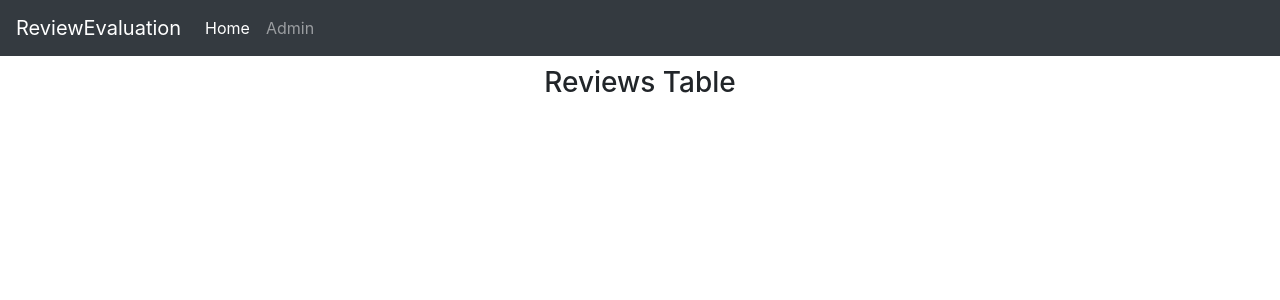
After one commit to CTA404NotFound/QN_AI_Hackathon_2022, a Flask app: page /admin in a window 1280 px wide. The commit adds this page. Shown: the top 300 px of the page. Run offline with Flask 2, Linux system fonts and the light colour scheme; data that the repository does not hold is empty.

Commit message:
Create the admin page and save the data to mongodb

```diff
--- a/hackathon-example-submit/app.py
+++ b/hackathon-example-submit/app.py
@@ -1,7 +1,12 @@
+""" Created by Cyouisme """
+# 08/20/2022
+# -*-encoding:utf-8-*-
+
 from flask import Flask, request, jsonify, render_template
 import settings
 from solver import solve as sv
 import pandas as pd
+from py_mongodb import insert_db, reviews
 
 app = Flask(__name__)
 
@@ -9,25 +14,12 @@ app = Flask(__name__)
 def root():
     return render_template('index.html')
 
-
-# @app.get("/review-solver/solve")
-# def solve():
-#     # start_time = time.time()
-#     RATING_ASPECTS = ["giai_tri", "luu_tru", "nha_hang", "an_uong", "di_chuyen", "mua_sam"]
-
-#     review_sentence = request.args.get('review_sentence')
-#     predict_results = sv(review_sentence)
-
-#     output = {
-#         "review": review_sentence,
-#         "results": {}
-#       }
-
-#     for count, r in enumerate(RATING_ASPECTS):
-#         output["results"][r] = predict_results[count]
-
-#     # print("--- %s seconds ---" % (time.time() - start_time))
-#     return jsonify(output)
+@app.get("/admin")
+def admin():
+    data = []
+    review_mg = reviews.find()
+    data = pd.DataFrame(review_mg)
+    return render_template('test.html',data=data.to_html(classes='table table-stripped mycustombtn',index=False,justify="center"))
 
 
 
@@ -35,21 +27,37 @@ def root():
 def getdata():
     RATING_ASPECTS = ["Giải trí", "Lưu trú", "Nhà hàng", "Ăn uống", "Di chuyển", "Mua sắm"]
     if request.method == "POST":
-        review_sentence = request.form["review"]
-        data = []
-        predict_results = sv(review_sentence)
-        print(predict_results)
 
-        i = 0
-        while i < len(predict_results):
-            if predict_results[i] != 0 :
-                predict_results[i] = str(predict_results[i]) + "⭐"
-            i+=1
+        try:
+            dict_ls = ["Review","Giải trí", "Lưu trú", "Nhà hàng", "Ăn uống", "Di chuyển", "Mua sắm"]
+            review_sentence = request.form["review"]
+            data = []
 
-        data = dict(zip(RATING_ASPECTS, predict_results))
-        data = pd.DataFrame([data])
-        review_sentence = '" ' + review_sentence + ' "'
-        return render_template("index.html", data=data.to_html(classes='table table-stripped mycustombtn',index=False,justify="center"),review_sentence=review_sentence)
+            #predict aspect and rating
+            predict_results = sv(review_sentence)
+            pre_result_copy = predict_results.copy()
+
+            #Insert review to predict list
+            pre_result_copy.insert(0,review_sentence)
+            review_dict = dict(zip(dict_ls,pre_result_copy))
+            #Insert data to mongodb
+            insert_db(reviews,review_dict)
+
+            print(predict_results)
+
+            i = 0
+            while i < len(predict_results):
+                if predict_results[i] != 0 :
+                    predict_results[i] = str(predict_results[i]) + "⭐"
+                i+=1
+
+            data = dict(zip(RATING_ASPECTS, predict_results))
+            data = pd.DataFrame([data])
+            review_sentence = '" ' + review_sentence + ' "'
+            return render_template("index.html", data=data.to_html(classes='table table-stripped mycustombtn',index=False,justify="center"),review_sentence=review_sentence)
+        except:
+            review_sent = request.form["review"]
+            return render_template('index.html',review_sent=review_sent)
 
 if __name__ == '__main__':
     app.run(host=settings.HOST, port=settings.PORT, debug=True)
--- a/hackathon-example-submit/config.py
+++ b/hackathon-example-submit/config.py
@@ -7,4 +7,5 @@ MODEL_FILE_NAME ="last_step.pth"
 DEVICE="cpu"
 #PACKAGES
 VN_STOP_WORD = "vietnamese-stopwords-dash.txt"
+PASS_MDB = "_WtYkW6753sAzpR"
 # VNCORENLP = "VnCoreNLP\VnCoreNLP-1.1.1.jar"
--- a/hackathon-example-submit/processing.py
+++ b/hackathon-example-submit/processing.py
@@ -43,7 +43,6 @@ def preprocessing(text):
 
 def encode_review(text, tokenizer, device, max_seq_length=256):
     text = preprocessing(text)
-    print(text)
     encodings = tokenizer.encode_plus(text, max_length = max_seq_length,
                                            truncation = True,
                                            add_special_tokens = True,
--- /dev/null
+++ b/hackathon-example-submit/templates/test.html
@@ -0,0 +1,32 @@
+<!DOCTYPE html>
+<html lang="en">
+<head>
+    <meta charset="UTF-8">
+    <meta http-equiv="X-UA-Compatible" content="IE=edge">
+    <meta name="viewport" content="width=device-width, initial-scale=1.0">
+    <link rel="stylesheet" href="https://cdn.jsdelivr.net/npm/bootstrap@4.3.1/dist/css/bootstrap.min.css" integrity="sha384-ggOyR0iXCbMQv3Xipma34MD+dH/1fQ784/j6cY/iJTQUOhcWr7x9JvoRxT2MZw1T" crossorigin="anonymous">
+    <title>Admin</title>
+</head>
+<body>
+    <nav class="navbar navbar-expand-lg navbar-dark bg-dark">
+        <a class="navbar-brand" href="http://127.0.0.1:8000/">ReviewEvaluation</a>
+        <button class="navbar-toggler" type="button" data-toggle="collapse" data-target="#navbarNav" aria-controls="navbarNav" aria-expanded="false" aria-label="Toggle navigation">
+          <span class="navbar-toggler-icon"></span>
+        </button>
+        <div class="collapse navbar-collapse" id="navbarNav">
+          <ul class="navbar-nav">
+            <li class="nav-item active">
+              <a class="nav-link" href="http://127.0.0.1:8000/">Home <span class="sr-only">(current)</span></a>
+            </li>
+            <li class="nav-item">
+              <a class="nav-link" href="http://127.0.0.1:8000/admin">Admin</a>
+            </li>
+          </ul>
+        </div>
+      </nav>
+    <h3 style="text-align:center;padding-top:10px; "> Reviews Table</h3>
+    <div class="input" style="padding:20px;text-align: center;">
+        {{ data | safe }}
+    </div>
+</body>
+</html>
```
Also changed, not shown: hackathon-example-submit/py_mongodb.py (added, +25 -0 lines), hackathon-example-submit/templates/index.html (+27 -13 lines), hackathon-example-submit/test.py (added, +22 -0 lines), hackathon-example-submit/README.md (added).
